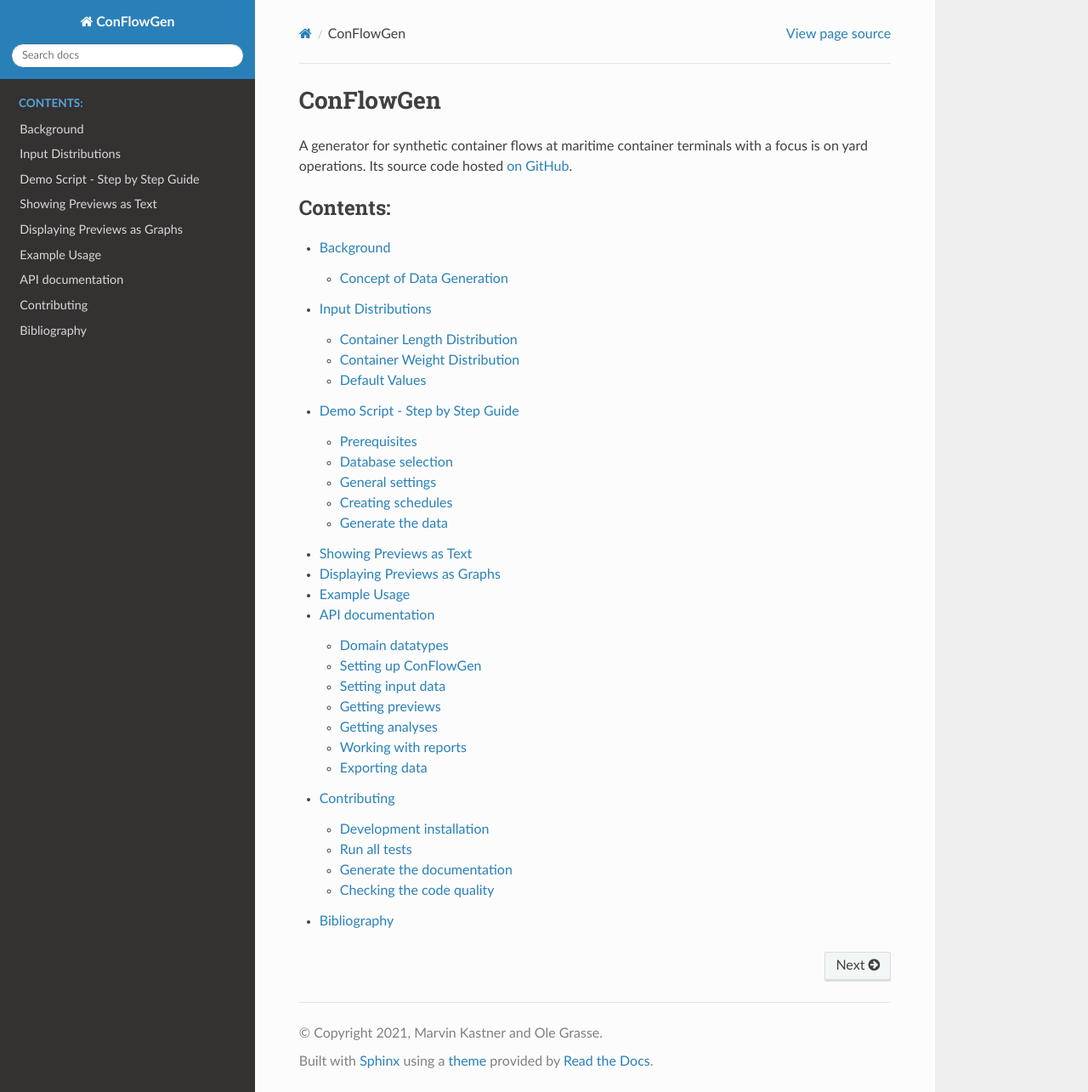
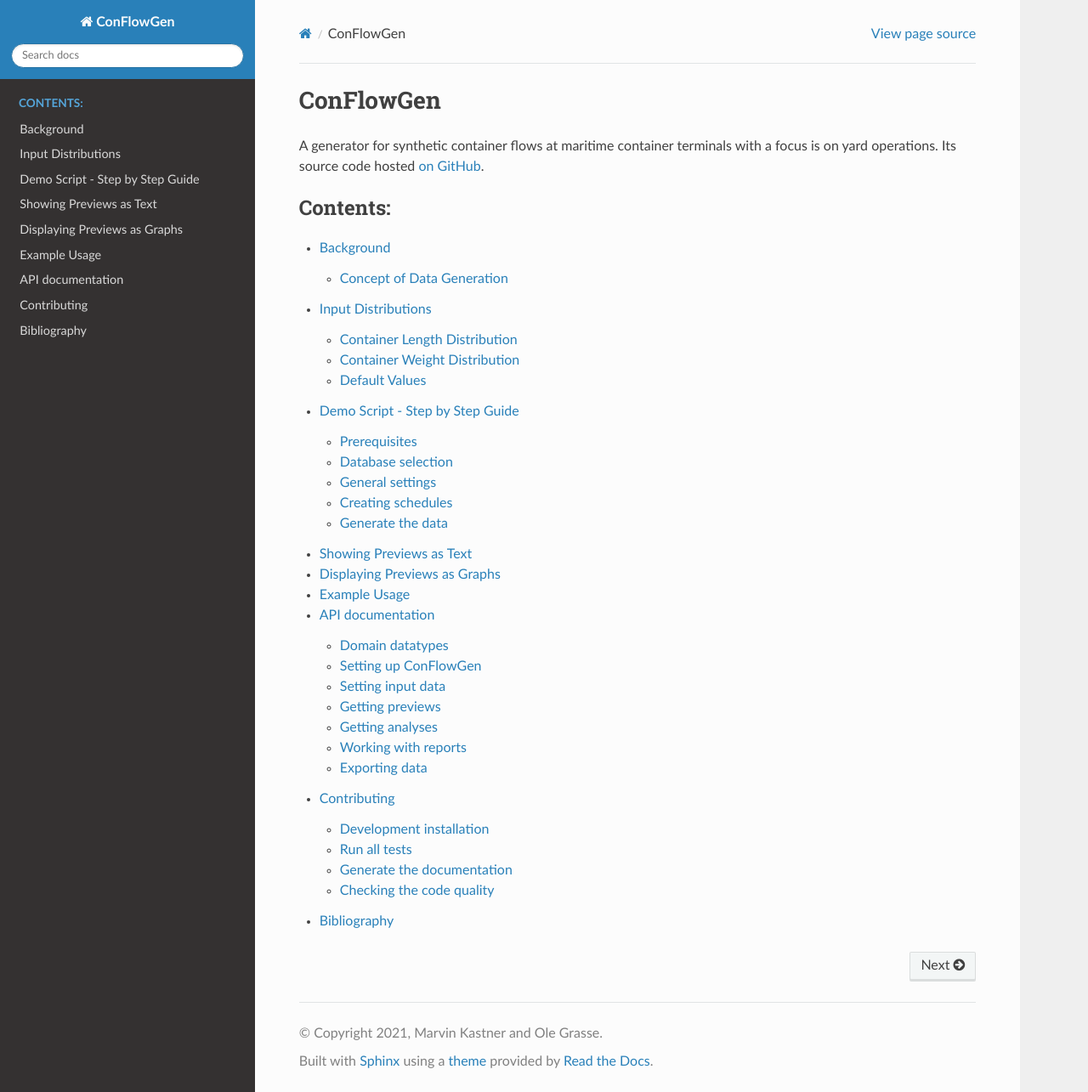
Before and after one commit to 1kastner/conflowgen, a Sphinx documentation site: the page built from docs/index.rst, in a window 1280 px wide and 1285 px high. Shown: the whole window at 85% size. Built offline with Sphinx 7.4.7 and the Read the Docs theme 2.0.0, drawn with Linux system fonts in a browser that asks for light colours.

Commit message:
Increase maxwidth for nicer preview presentation

```diff
--- a/docs/_static/css/custom.css
+++ b/docs/_static/css/custom.css
@@ -1,3 +1,12 @@
+/**
+  Overwrite the max width of the page content in the read-the-docs theme.
+  The tables presented in the previews and analyses are a bit wider than the original 800px.
+ */
+
+div.wy-nav-content {
+    max-width: 900px
+}
+
 /**
   Overwrite default behavior of sphinxcontrib.bibtex to set up labels in front of the authors.
   Here, the labels are not wanted and at the same time bibtex links should be resolved, see here for more details:
```
